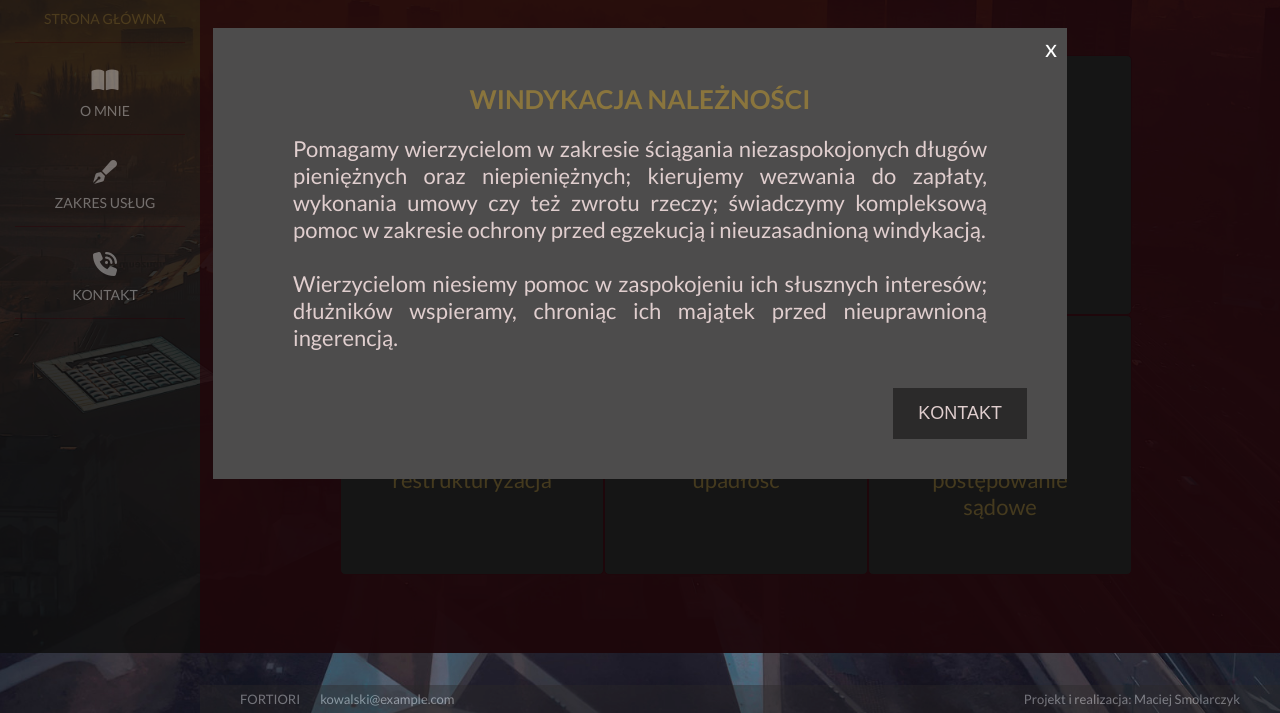
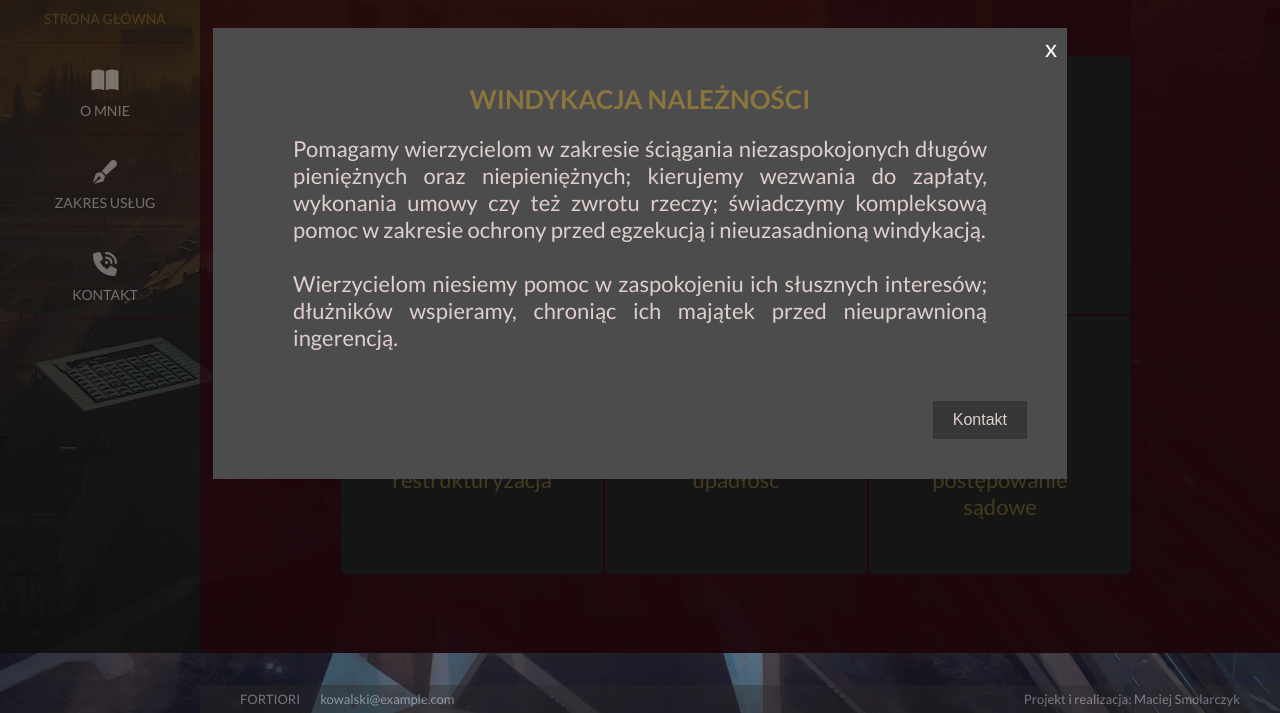
Before and after one commit to Maciej0o/fortiori, a website: page index.html in a window 1280 px wide. Both pictures are taken after a click on the element "windykacja należności". Shown: the part 147-860 px from the top of the page. Drawn offline with Linux system fonts and the light colour scheme.

Commit message:
Chenge button contact overlay

```diff
--- a/index.html
+++ b/index.html
@@ -255,7 +255,7 @@
         <br><br>
         Wierzycielom niesiemy pomoc w&nbspzaspokojeniu ich słusznych interesów; dłużników wspieramy, chroniąc ich majątek przed nieuprawnioną ingerencją.
         </p>
-        <button id="btn-contact1" class="btn-close-down js--close-modal">KONTAKT</button>
+        <button id="btn-contact1" class="btn-close-down js--close-modal">Kontakt</button>
       </div>
 
       <div class="modal" id="modalBox2">
@@ -266,7 +266,7 @@
         <br><br>
         Kreujemy rozwiązania szyte na miarę.
         </p>
-        <button id="btn-contact2" class="btn-close-down js--close-modal">KONTAKT</button>
+        <button id="btn-contact2" class="btn-close-down js--close-modal">Kontakt</button>
       </div>
 
       <div class="modal" id="modalBox3">
@@ -277,7 +277,7 @@
         <br><br>
         Eliminujemy z&nbspobrotu prawnego umowy, które narażały Klientów na nieograniczone ryzyko i&nbsppowodowały nieuprawnione zawyżanie salda zadłużenia.
         </p>
-        <button id="btn-contact3" class="btn-close-down js--close-modal">KONTAKT</button>
+        <button id="btn-contact3" class="btn-close-down js--close-modal">Kontakt</button>
       </div>
 
       <div class="modal" id="modalBox4">
@@ -288,7 +288,7 @@
         <br><br>
         Działamy po to, by każda działalność mogła mieć swoją kolejną szansę na modelowy rozwój.
         </p>
-        <button id="btn-contact4" class="btn-close-down js--close-modal">KONTAKT</button>
+        <button id="btn-contact4" class="btn-close-down js--close-modal">Kontakt</button>
       </div>
 
       <div class="modal" id="modalBox5">
@@ -299,7 +299,7 @@
         <br><br>
         Zajmując się wszelkimi formalnymi aspektami oddłużenia, dajemy dłużnikom wytchnienie w&nbsptak wymagającym dla nich czasie.
         </p>
-        <button id="btn-contact5" class="btn-close-down js--close-modal">KONTAKT</button>
+        <button id="btn-contact5" class="btn-close-down js--close-modal">Kontakt</button>
       </div>
 
       <div class="modal" id="modalBox6">
@@ -310,7 +310,7 @@
         <br><br>
         Nie wahamy się, gdy należy zwrócić się o&nbsprozstrzygnięcie do sądu i&nbspskutecznie podejmujemy wszelkie możliwe kroki celem uzyskania pozytywnego rozstrzygnięcia.
         </p>
-        <button id="btn-contact6" class="btn-close-down js--close-modal">KONTAKT</button>
+        <button id="btn-contact6" class="btn-close-down js--close-modal">Kontakt</button>
       </div>
     </div>
 
--- a/sass/components/_overlay.scss
+++ b/sass/components/_overlay.scss
@@ -60,12 +60,17 @@
   position: absolute;
   bottom: 40px;
   right: 40px;
-  font-size: 18px;
-  padding: 15px 25px;
+  font-size: 16px;
+  padding: 10px 20px;
   border: none;
   cursor: pointer;
-  background-color: rgb(43, 42, 42);
+  background-color: rgb(56, 55, 55);
 
+}
+
+.modal .btn-close-down:hover {
+  color: white;
+  background-color: $grey-color;
 }
 
 .modal img {
```
Also changed, not shown: css/style.css, 1 other file.
